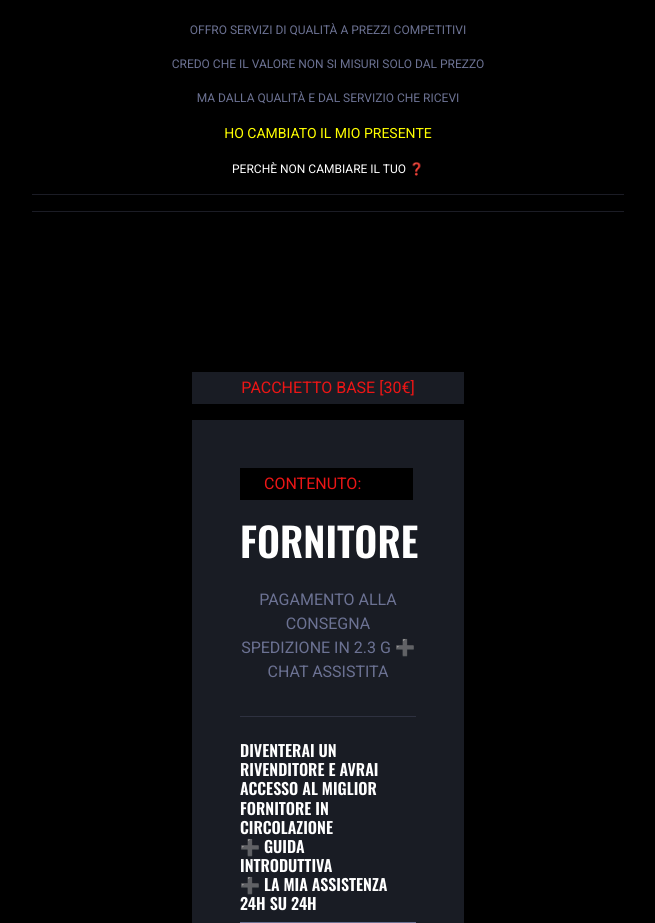
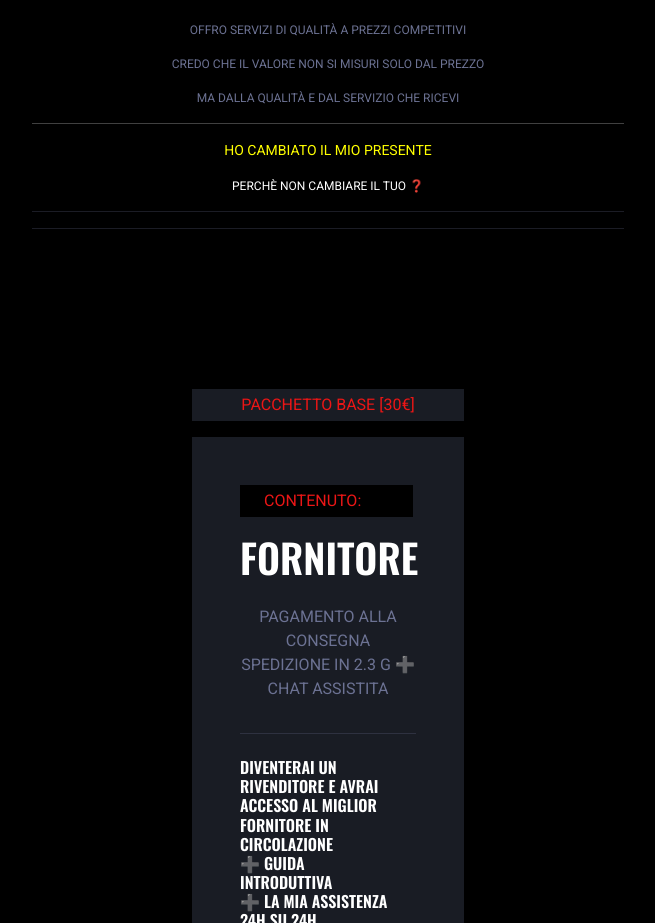
Before and after one commit to giuseppe102/negoziout, a plain HTML site: page index.html in a window 1280 px wide. Shown: the part 2335-3258 px from the top of the page, without its empty margins (312-967 px from the left). Drawn offline with nearby package versions, Linux system fonts and the light colour scheme.

Commit message:
MODIFICHE INIZIALI

```diff
--- a/index.html
+++ b/index.html
@@ -130,6 +130,7 @@
         <p class="text-center" style="font-size: 12px;">OFFRO SERVIZI DI QUALITÀ A PREZZI COMPETITIVI</p>
         <p class="text-center" style="font-size: 12px;">CREDO CHE IL VALORE NON SI MISURI SOLO DAL PREZZO</p>
         <p class="text-center" style="font-size: 12px;"> MA DALLA QUALITÀ E DAL SERVIZIO CHE RICEVI</p>
+        <hr class="text-white">
         <p class="text-center perche" style="font-size: 14px;">HO CAMBIATO IL MIO PRESENTE</p>
         <p class="text-center text-white" style="font-size: 12px;">PERCHÈ NON CAMBIARE IL TUO ❓</p>
 
```
